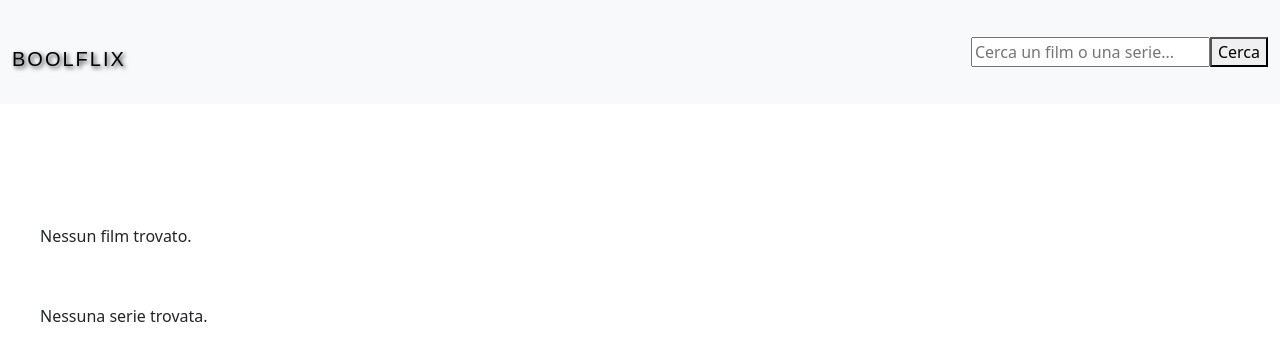
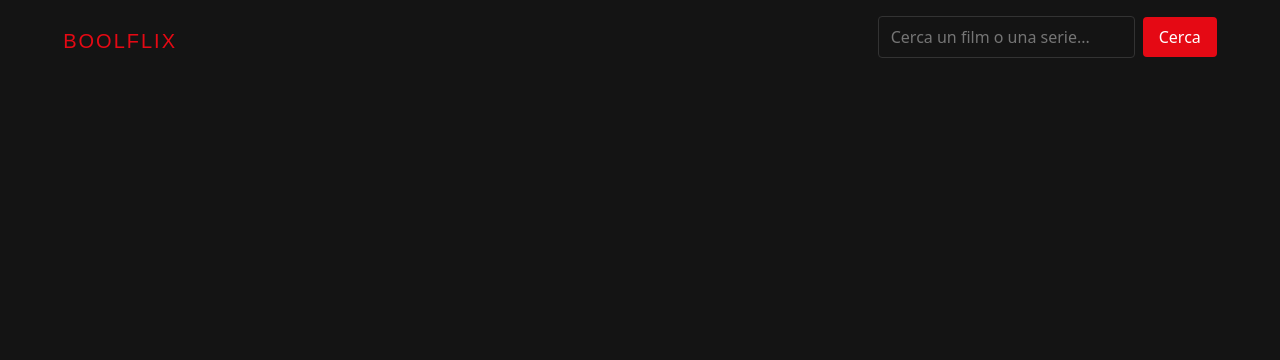
Before and after one commit to RosyPetrella/react-boolflix, a React (Vite) app: page / in a window 1280 px wide. Shown: the top 360 px of the page. Built offline with nearby package versions, Linux system fonts and the light colour scheme.

Commit message:
Edit Card component to improve layout and add section titles

```diff
--- a/src/components/Card.jsx
+++ b/src/components/Card.jsx
@@ -77,15 +77,13 @@ export default function Card({ movies, series }) {
 
   return (
     <div className="cards-container">
+      {movies && movies.length > 0 && (
+        <>
+          <h2 className="section-title">Film</h2>
           <div className="movies-grid">
-        {Array.isArray(movies) && movies.length > 0 ? (
-          movies.map((movie) => (
+            {movies.map((movie) => (
               <div key={movie.id} className="card">
-              <img
-                src={getImageUrl(movie.poster_path)}
-                alt={movie.title}
-                width="200"
-              />
+                <img src={getImageUrl(movie.poster_path)} alt={movie.title} />
                 <div className="card-overlay">
                   <h2>{movie.title}</h2>
                   <p>Titolo Originale: {movie.original_title}</p>
@@ -93,40 +91,36 @@ export default function Card({ movies, series }) {
                     Lingua: {getFlag(movie.original_language)} (
                     {movie.original_language})
                   </p>
-                <p>Voto: {renderStars(movie.vote_average)} </p>
+                  <p>Voto: {renderStars(movie.vote_average)}</p>
+                  <p className="overview">{movie.overview}</p>
                 </div>
               </div>
-          ))
-        ) : (
-          <p>Nessun film trovato.</p>
+            ))}
+          </div>
+        </>
       )}
-      </div>
-
+      {series && series.length > 0 && (
+        <>
+          <h2 className="section-title">Serie TV</h2>
           <div className="series-grid">
-        {Array.isArray(series) && series.length > 0 ? (
-          series.map((serie) => (
+            {series.map((serie) => (
               <div key={serie.id} className="card">
-              <img
-                src={getImageUrl(serie.poster_path)}
-                alt={serie.name}
-                width="200"
-              />
+                <img src={getImageUrl(serie.poster_path)} alt={serie.name} />
                 <div className="card-overlay">
                   <h2>{serie.name}</h2>
-                <p>Titolo Originale: {serie.orginal_name}</p>
+                  <p>Titolo Originale: {serie.original_name}</p>
                   <p>
                     Lingua: {getFlag(serie.original_language)} (
                     {serie.original_language})
                   </p>
-                <p>Voto: {renderStars(serie.vote_average)} </p>
+                  <p>Voto: {renderStars(serie.vote_average)}</p>
                   <p className="overview">{serie.overview}</p>
                 </div>
               </div>
-          ))
-        ) : (
-          <p>Nessuna serie trovata.</p>
+            ))}
+          </div>
+        </>
       )}
-      </div>
     </div>
   );
 }
--- a/src/index.css
+++ b/src/index.css
@@ -1,31 +1,76 @@
 @import "bootstrap";
+
+body {
+  background-color: #141414;
+  color: white;
+}
+
+.navbar {
+  background-color: #141414 !important;
+  padding: 1rem 4%;
+  transition: background-color 0.3s;
+  position: fixed;
+  top: 0;
+  left: 0;
+  right: 0;
+  width: 100%;
+  z-index: 1000;
+}
 
 .logo {
   font-family: "Bebas Neue", sans-serif;
   color: #e50914;
+  font-size: 2rem;
   letter-spacing: 2px;
   text-transform: uppercase;
-  text-shadow: 2px 2px 4px rgba(0, 0, 0, 0.8);
+  margin: 0;
+}
+
+.logo a {
+  color: #e50914 !important;
+  text-decoration: none;
+}
+
+.cards-container {
+  padding: 4%;
+  margin-top: 80px;
+}
+
+.movies-grid,
+.series-grid {
+  display: grid;
+  grid-template-columns: repeat(auto-fill, minmax(200px, 1fr));
+  gap: 20px;
+  margin-bottom: 40px;
+}
+
+.section-title {
+  color: #fff;
+  font-size: 1.5rem;
   margin: 20px 0;
 }
 
 .card {
   position: relative;
-  width: 200px;
+  width: 100%;
   height: 300px;
-  margin: 10px;
+  border: none;
   overflow: hidden;
-  border-radius: 10px;
-  background-size: cover;
-  background-position: center;
+  border-radius: 4px;
   transition: transform 0.3s ease;
+  background-color: transparent;
+}
+
+.card:hover {
+  transform: scale(1.05);
+  z-index: 2;
 }
 
 .card img {
   width: 100%;
   height: 100%;
   object-fit: cover;
-  border-radius: 10px;
+  border-radius: 4px;
 }
 
 .card-overlay {
@@ -34,50 +79,63 @@
   left: 0;
   right: 0;
   bottom: 0;
-  background-color: #141414;
+  background: rgba(0, 0, 0, 0.85);
   color: white;
   padding: 15px;
   opacity: 0;
   transition: opacity 0.3s ease;
   display: flex;
   flex-direction: column;
-  gap: 10px;
-  overflow-y: auto;
 }
 
 .card:hover .card-overlay {
   opacity: 1;
 }
 
-.card:hover img {
-  opacity: 0;
-}
-
 .card h2 {
-  font-size: 1.2rem;
+  font-size: 1.1rem;
   margin-bottom: 8px;
+  color: #fff;
 }
 
 .card p {
   font-size: 0.9rem;
   margin: 5px 0;
+  color: #999;
 }
 
 .overview {
   font-size: 0.8rem;
   line-height: 1.4;
   overflow-y: auto;
+  color: #999;
+  margin-top: auto;
 }
 
-.cards-container {
-  padding: 20px;
-  margin-top: 80px;
+/* Stile per la SearchBar */
+.search-container {
+  position: relative;
 }
 
-.movies-grid,
-.series-grid {
-  display: grid;
-  grid-template-columns: repeat(auto-fill, minmax(200px, 1fr));
-  gap: 20px;
-  padding: 20px;
+input[type="text"] {
+  background-color: #141414;
+  border: 1px solid #333;
+  color: white;
+  padding: 8px 12px;
+  border-radius: 4px;
 }
+
+button {
+  background-color: #e50914;
+  color: white;
+  border: none;
+  padding: 8px 16px;
+  border-radius: 4px;
+  margin-left: 8px;
+  cursor: pointer;
+  transition: background-color 0.3s;
+}
+
+button:hover {
+  background-color: #f40612;
+}
```
Lines whose indentation alone changed are shown as unchanged.
